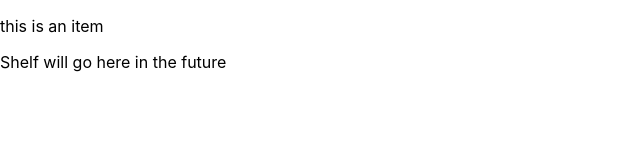
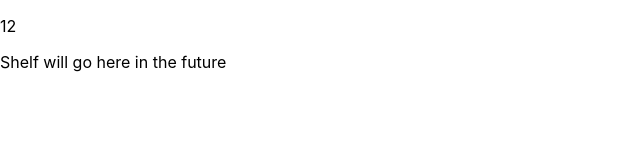
Before and after one commit to michaelt17/learn_react, a React (Create React App) app: page / in a window 1280 px wide. Shown: the top 160 px of the page, without its empty margins (0-640 px from the left). Built offline with nearby package versions, Linux system fonts and the light colour scheme.

Commit message:
Got an id to Show!

```diff
--- a/src/Components/Item.js
+++ b/src/Components/Item.js
@@ -3,8 +3,9 @@ import data from '../static/data/products.json'
 
 export default class Item extends React.Component{
   render(){
+    let products = data.products;
     return(
-    <p>this is an item </p>
+      <p>{products[0].id}</p>
     )
   }
 }
```
